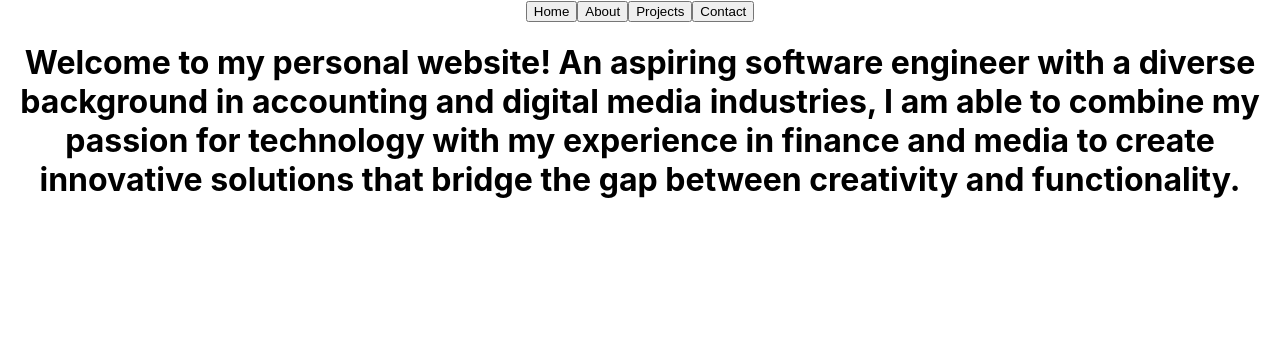
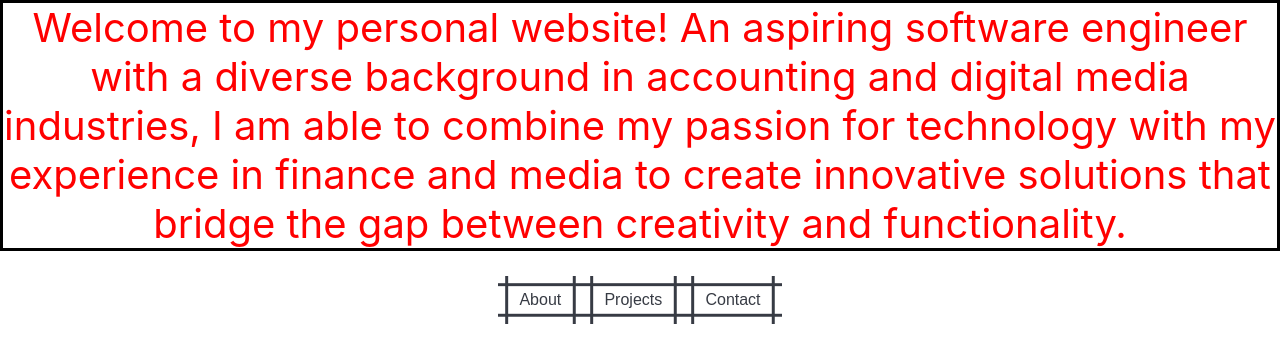
Before and after one commit to dzeng91/DavidZeng_Site, a React (Create React App) app: page / in a window 1280 px wide. Shown: the top 362 px of the page. Built offline with nearby package versions, Linux system fonts and the light colour scheme.

Commit message:
added button css

```diff
--- a/src/App.css
+++ b/src/App.css
@@ -36,3 +36,50 @@
     transform: rotate(360deg);
   }
 }
+
+.about {
+  color: red;
+  border: solid black;
+  font-size: 40px;
+
+}
+
+    /* Button CSS */
+    .button-container {
+      padding: 25px
+    }
+
+    .button-89 {
+      --b: 3px;   /* border thickness */
+      --s: .45em; /* size of the corner */
+      --color: #373B44;
+
+      padding: calc(.5em + var(--s)) calc(.9em + var(--s));
+      color: var(--color);
+      --_p: var(--s);
+      background:
+        conic-gradient(from 90deg at var(--b) var(--b),#0000 90deg,var(--color) 0)
+        var(--_p) var(--_p)/calc(100% - var(--b) - 2*var(--_p)) calc(100% - var(--b) - 2*var(--_p));
+      transition: .3s linear, color 0s, background-color 0s;
+      outline: var(--b) solid #0000;
+      outline-offset: .6em;
+      font-size: 16px;
+
+      border: 0;
+
+      user-select: none;
+      -webkit-user-select: none;
+      touch-action: manipulation;
+    }
+
+    .button-89:hover,
+    .button-89:focus-visible{
+      --_p: 0px;
+      outline-color: var(--color);
+      outline-offset: .05em;
+    }
+
+    .button-89:active {
+      background: var(--color);
+      color: #fff;
+    }
--- a/src/Home.js
+++ b/src/Home.js
@@ -1,7 +1,7 @@
-// src/Home.js
 import React, { useState } from 'react';
 import Navbar from './components/Navbar';
 import Content from './components/Content';
+import About from './components/About';
 
 const Home = () => {
   const [selectedContent, setSelectedContent] = useState('home');
@@ -12,6 +12,7 @@ const Home = () => {
 
   return (
     <div>
+      <About />
       <Navbar onSelectContent={handleSelectContent} />
       <Content selectedContent={selectedContent} />
     </div>
--- /dev/null
+++ b/src/components/About.js
@@ -0,0 +1,12 @@
+import React from "react";
+
+const About = () => {
+    return (
+        <div className = "about">Welcome to my personal website! An aspiring software engineer with a
+        diverse background in accounting and digital media industries, I am able to combine my passion for technology
+        with my experience in finance and media to create innovative solutions that bridge the gap between creativity
+        and functionality.</div>
+    )
+}
+
+export default About
--- a/src/components/Content.js
+++ b/src/components/Content.js
@@ -1,13 +1,12 @@
-// src/components/Content.js
 import React from 'react';
 
 const Content = ({ selectedContent }) => {
   return (
     <div>
-      {selectedContent === 'home' && <h1> Welcome to my personal website! An aspiring software engineer with a
+      {/* {selectedContent === 'home' && <h1> Welcome to my personal website! An aspiring software engineer with a
           diverse background in accounting and digital media industries, I am able to combine my passion for technology
           with my experience in finance and media to create innovative solutions that bridge the gap between creativity
-          and functionality.</h1>}
+          and functionality.</h1>} */}
         {selectedContent === 'projects' && <h1>Hello
         <div className = "my-projects">My Projects</div>
         <div className = "project-container">
--- a/src/components/Navbar.js
+++ b/src/components/Navbar.js
@@ -4,11 +4,14 @@ import React from 'react';
 const Navbar = ({ onSelectContent }) => {
   return (
     <nav>
-      <button onClick={() => onSelectContent('home')}>Home</button>
-      <button onClick={() => onSelectContent('about')}>About</button>
-      <button onClick={() => onSelectContent('projects')}>Projects</button>
-      <button onClick={() => onSelectContent('contact')}>Contact</button>
+        <div className = "button-container">
+            {/* <button onClick={() => onSelectContent('home')}>Home</button> */}
+            <button className = "button-89" onClick={() => onSelectContent('about')}>About</button>
+            <button className = "button-89" onClick={() => onSelectContent('projects')}>Projects</button>
+            <button className = "button-89" onClick={() => onSelectContent('contact')}>Contact</button>
+    </div>
     </nav>
+
   );
 }
 
```
